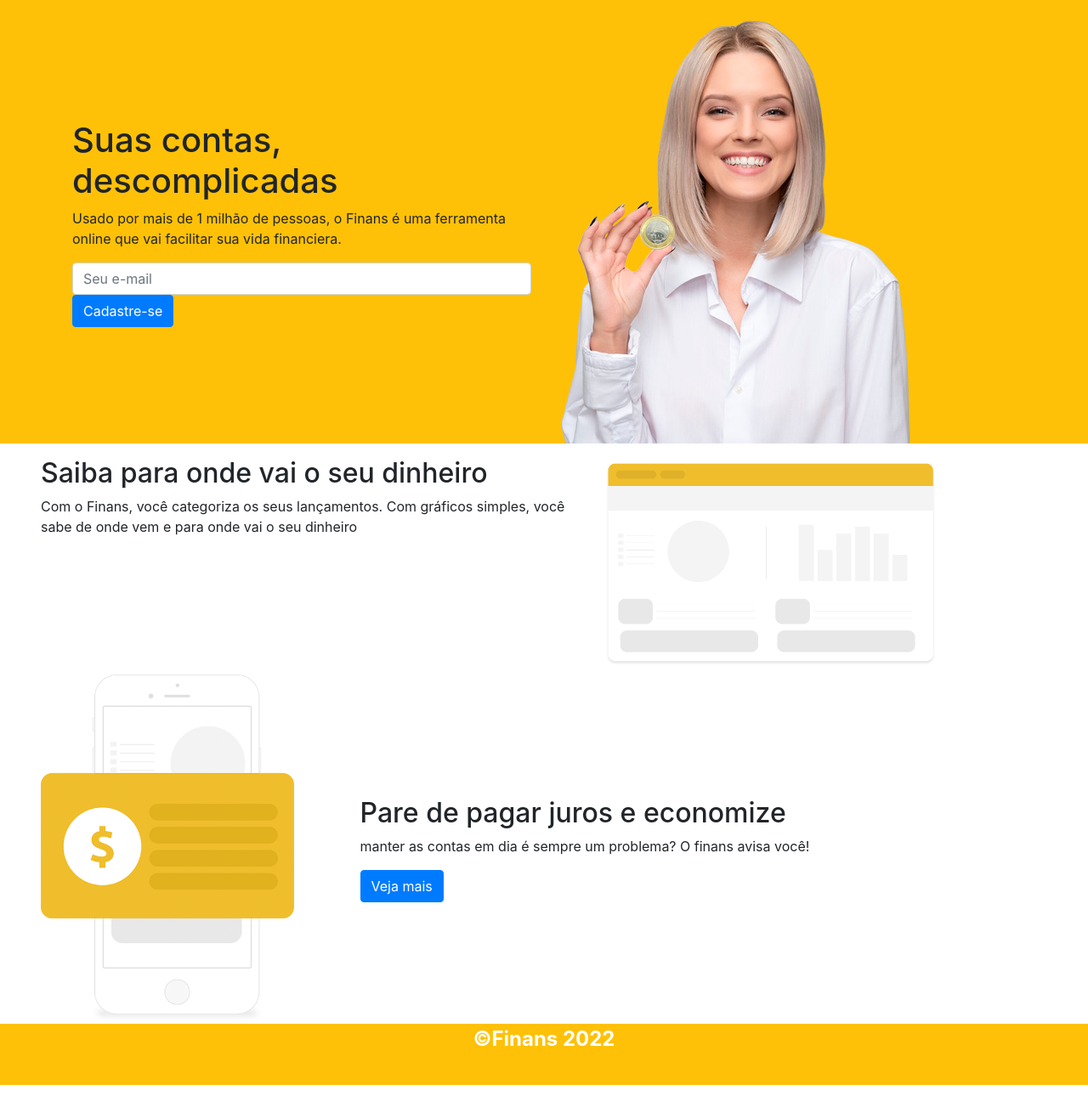
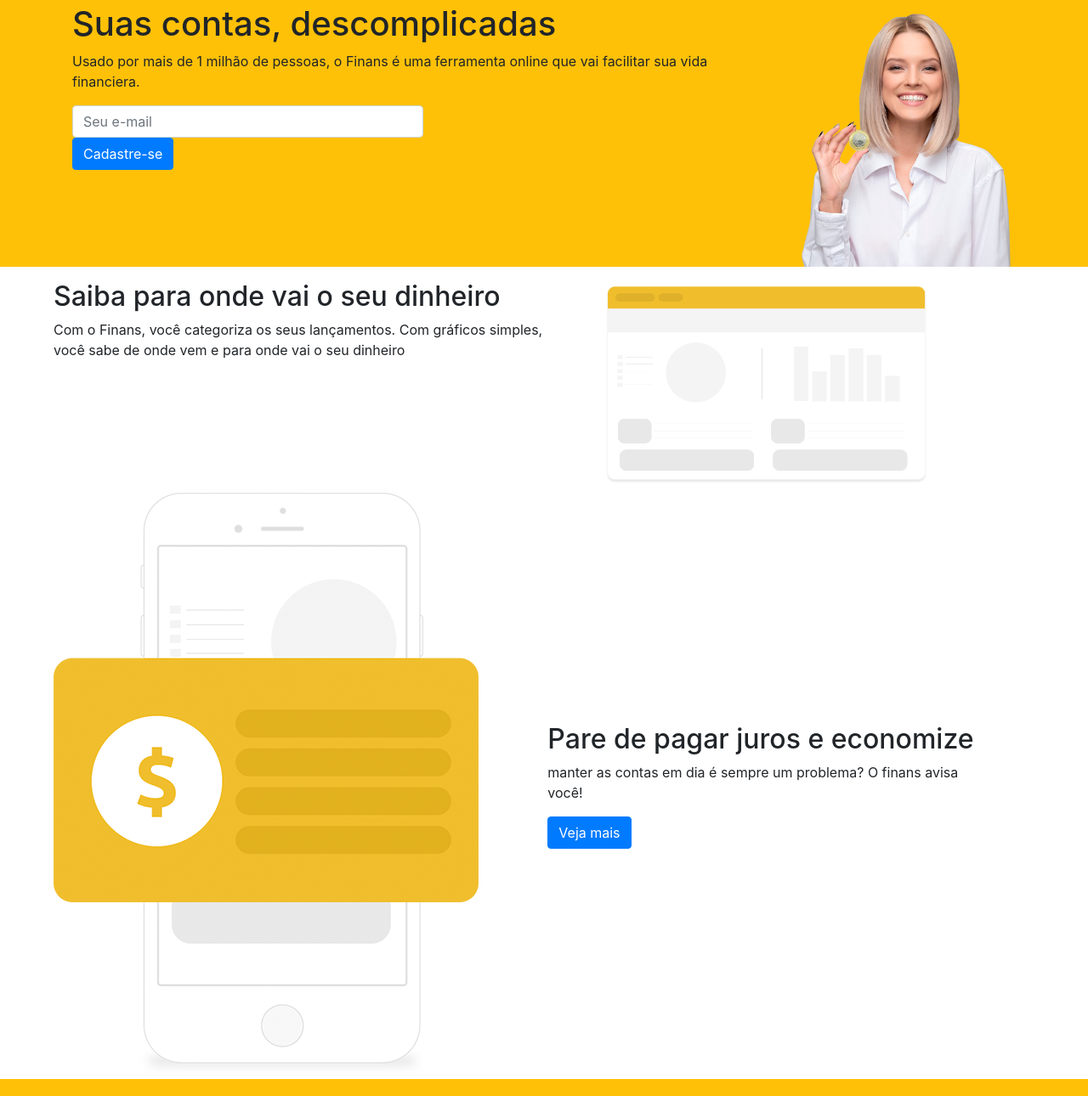
Before and after one commit to wesley180320/Finans, a plain HTML site: page index.html in a window 1280 px wide. Shown: the part 80-1370 px from the top of the page at 85% size. Drawn offline with nearby package versions, Linux system fonts and the light colour scheme.

Commit message:
version1.1

```diff
--- a/css/styles.css
+++ b/css/styles.css
@@ -14,9 +14,19 @@
 
 footer{
 
-    height: 3em;
+    padding: 20px;
     font-size: x-large;
     font-weight: bold;
     color: white;
 
 }
+
+#conteudo-principal img{
+    width: 100%;
+  }
+  @media (max-width: 768px){
+    #conteudo-principal .img-mulher{
+      display: none;
+    }
+
+}
--- a/index.html
+++ b/index.html
@@ -29,7 +29,7 @@
     <title>Finans - finanças pessoais</title>
   </head>
   <body>
-    <section class="navbar navbar-expand-sm navbar-light bg-warning cabecalho">
+    <section class="navbar navbar-expand-sm navbar-light  bg-warning " id="cabecalho">
 
     <img src="./img/logo.png" alt="logo">
       <ul class="navbar-nav ml-auto">
@@ -42,20 +42,20 @@
       <button class="btn btn-outline ml-4">Entrar</button>
     </section>
 
-    <section class="bg-warning ">
+    <section class="bg-warning" id="conteudo-principal">
       <div class="container">
         <div class="row">
-          <div class="col-6 m-auto">
+          <div class="col-12 col-md-8 col-lg-9">
             <h1> Suas contas, descomplicadas </h1>
             <p>Usado por mais de 1 milhão de pessoas, o Finans é uma ferramenta online que vai facilitar sua vida financiera.</p>
             <form>
-              <input type="text" placeholder="Seu e-mail" class="form-control">
+              <input type="text" placeholder="Seu e-mail" class="form-control w-50" >
             </form>
             <button class="btn btn-primary">
               Cadastre-se
             </button>
           </div>
-        <div class="col-6">
+        <div class="col-12 col-md-4 col-lg-3 img-mulher">
           <img src="./img/capa-mulher.png" alt="mulher" />
         </div>
         </div>
@@ -63,10 +63,10 @@
     </section>
 
 
-    <section class="dg-white">
-      <div class=" container-flex">
+    <section class="dg-white" id="conteudo-secundario">
+      <div class=" container-fluid">
         <div class="row">
-          <div class="col-6 mt-3 ml-5">
+          <div class="col-6  mt-3 ml-5">
           <h2> Saiba para onde vai o seu dinheiro</h2>
           <p> Com o Finans, você categoriza os seus lançamentos.
             Com gráficos simples, você sabe de onde vem e para onde vai o seu dinheiro </p>
@@ -74,10 +74,10 @@
           <div class="col-4">
             <img src="./img/saiba.png" alt="saiba" class="img-fluid mt-3">
           </div>
-          <div class="col-3 ml-5">
+          <div class="col-3 ml-5 col-md-5">
             <img src="./img/juros.png" alt="juros" class="img-fluid">
         </div>
-        <div class="col-8 align-self-center ml-5">
+        <div class="col-6 align-self-center ml-5 col-sm-5">
           <h2> Pare de pagar juros e economize</h2>
           <p> manter as contas em dia é sempre um problema? O finans avisa você!</p>
         <button class="btn btn-primary"> Veja mais</button>
@@ -87,7 +87,7 @@
     </section>
 
 
-    <footer class="bg-warning text-center">
+    <footer class="bg-warning text-center" id="rodape">
       <span> &copy;Finans 2022</span>
     </footer>
 
```
